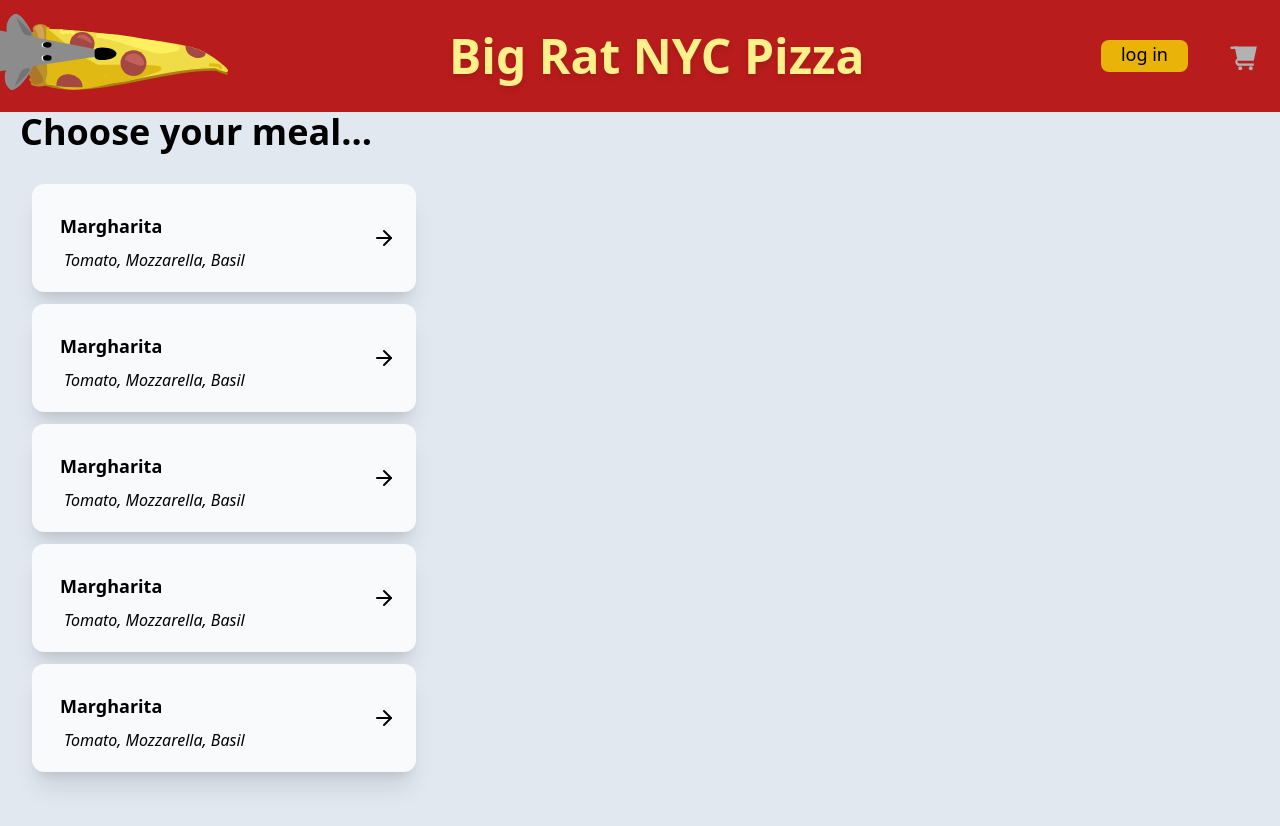
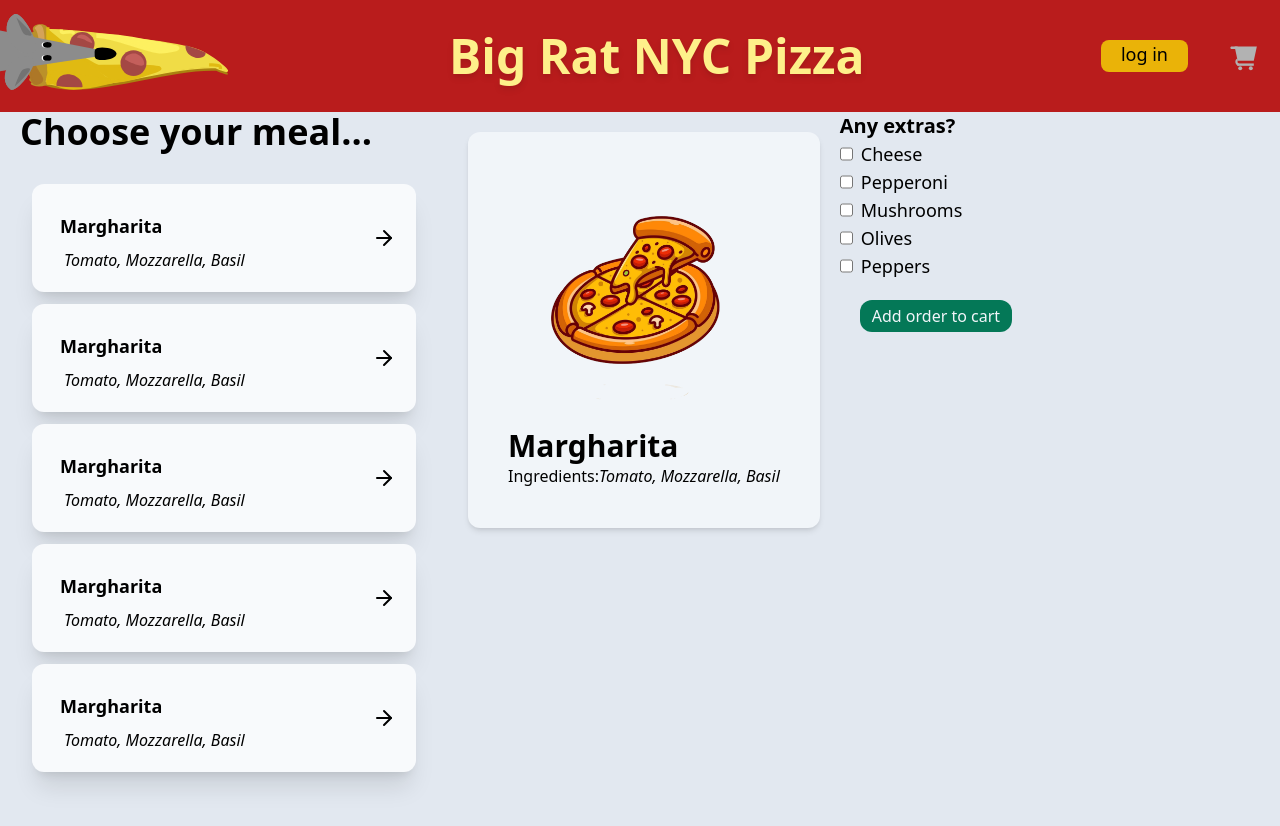
Before and after one commit to vluis26/COMP421-Project, a React (Vite) app: page /order in a window 1280 px wide. Shown: the top 826 px of the page. Built offline with nearby package versions, Linux system fonts and the light colour scheme.

Commit message:
preparation for further design

```diff
--- /dev/null
+++ b/frontend/src/IngredientCard.jsx
@@ -0,0 +1,49 @@
+import React, { useState } from "react";
+
+const IngredientCard = () => {
+    const [toppings, setToppings] = useState({
+        cheese: false,
+        pepperoni: false,
+        mushrooms: false,
+        olives: false,
+        peppers: false,
+    });
+    const handleChange = (event) => {
+        const { name, checked } = event.target;
+        setToppings((prevToppings) => ({
+            ...prevToppings,
+            [name]: checked,
+        }));
+    };
+
+    return (
+        <>
+            <div>
+                <h2 className="font-bold text-xl">Any extras?</h2>
+                <form>
+                    {Object.keys(toppings).map((topping) => (
+                        <div key={topping}>
+                            <label className="font-normal flex">
+                                <input
+                                    type="checkbox"
+                                    name={topping}
+                                    checked={toppings[topping]}
+                                    onChange={handleChange}
+                                />
+                                <p className="pl-2 text-lg">
+                                    {topping.charAt(0).toUpperCase() +
+                                        topping.slice(1)}
+                                </p>
+                            </label>
+                        </div>
+                    ))}
+                </form>
+                <button className="bg-emerald-700 rounded-xl p-1 px-3 m-5 text-slate-100">
+                    Add order to cart
+                </button>
+            </div>
+        </>
+    );
+};
+
+export default IngredientCard;
--- a/frontend/src/Order.jsx
+++ b/frontend/src/Order.jsx
@@ -2,13 +2,18 @@ import React from "react";
 import Pizza from "./Pizza";
 import { useNavigate } from "react-router-dom";
 import Banner from "./Banner";
+import PizzaCard from "./PizzaCard";
+import IngredientCard from "./IngredientCard";
 
 function Order() {
     return (
         <>
             <Banner />
-            <div className="w-screen h-full bg-slate-200">
-                <h1 className="font-bold text-4xl px-5">Choose your meal...</h1>
+            <div className="w-screen h-full bg-slate-200 flex">
+                <div>
+                    <h1 className="font-bold text-4xl px-5">
+                        Choose your meal...
+                    </h1>
                     <div className="p-5">
                         <Pizza
                             name="Margharita"
@@ -32,6 +37,16 @@ function Order() {
                         />
                     </div>
                 </div>
+                <div className="m-5">
+                    <PizzaCard
+                        name="Margharita"
+                        ingredients={"Tomato, Mozzarella, Basil"}
+                    />
+                </div>
+                <div>
+                    <IngredientCard />
+                </div>
+            </div>
         </>
     );
 }
--- /dev/null
+++ b/frontend/src/PizzaCard.jsx
@@ -0,0 +1,12 @@
+import cartoonPizza from "./assets/cartoon_pizza.png";
+const PizzaCard = ({ name, ingredients }) => {
+    return (
+        <div className="shadow-md rounded-xl p-10 bg-slate-100">
+            <img src={cartoonPizza} className="w-64" />
+            <p className="font-bold text-3xl">{name}</p>
+            Ingredients:
+            <span className="italic">{ingredients}</span>
+        </div>
+    );
+};
+export default PizzaCard;
```
Lines whose indentation alone changed are shown as unchanged.
